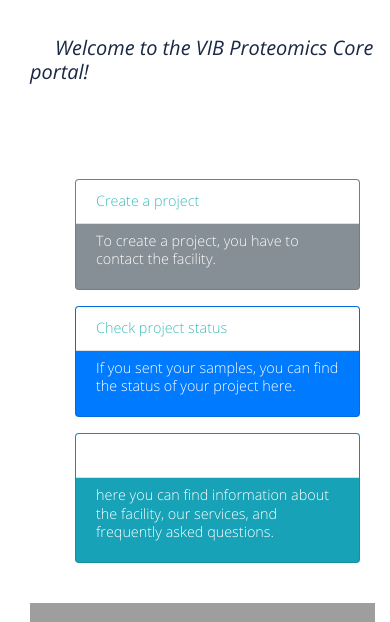
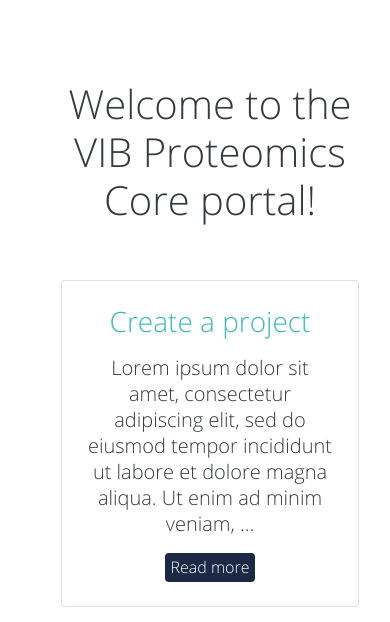
Before and after one commit to temaia/vibproteomicscore, a Django app: page / in a window 390 px wide. Shown: the part 121-743 px from the top of the page. Run offline with Django 3.2, Linux system fonts and the light colour scheme; some libraries are stand-ins or nearby versions; grey boxes are pictures that could not be loaded.

Commit message:
changed lay out home page

```diff
--- a/templates/home.html
+++ b/templates/home.html
@@ -6,9 +6,11 @@
 <div class='container'>
 <div class="row">
   <div class="col-12 ml-auto">
-
+<!--
     <h5 class="frb">Welcome to the VIB Proteomics Core portal!</h5>
     <br>
+-->
+    <!--
   <div class="py-4">
     <div class="container">
       <div class="row">
@@ -54,6 +56,85 @@
     </div>
 </div>
 
+-->
+<!--
+  <div class="py-3 text-center">
+    <div class="container">
+      <div class="row justify-content-center">
+        <div class="col-md-4 p-4">
+          <h4> <b><a href="{% url 'projectregistration' %}">Create a project</a></b> </h4>
+          <p>Lorem ipsum dolor sit amet, consectetur adipiscing elit, sed do eiusmod tempor incididunt ut labore et dolore magna aliqua. Ut enim ad minim veniam, quis nostrud exercitation ullamco laboris nisi ut aliquip ex ea commodo consequat. Duis aute irure dolor in reprehenderit in voluptate velit esse cillum dolore eu fugiat nulla pariatur. Excepteur sint occaecat cupidatat non proident, sunt in culpa qui officia deserunt mollit anim id est laborum.</p>
+        </div>
+        <div class="col-md-4 col-6 p-4" >
+          <h4> <b><a href="{% url 'project-info' %}">Check project status</a></b> </h4>
+          <p>Lorem ipsum dolor sit amet, consectetur adipiscing elit, sed do eiusmod tempor incididunt ut labore et dolore magna aliqua. Ut enim ad minim veniam, quis nostrud exercitation ullamco laboris nisi ut aliquip ex ea commodo consequat. Duis aute irure dolor in reprehenderit in voluptate velit esse cillum dolore eu fugiat nulla pariatur. Excepteur sint occaecat cupidatat non proident, sunt in culpa qui officia deserunt mollit anim id est laborum.</p>
+        </div>
+        <div class="col-md-4 col-6 p-4">
+          <h4> <b><a href="{% url 'questions' %}">Information</a></b></h4>
+          <p style="text-align: justify;">Lorem ipsum dolor sit amet, consectetur adipiscing elit, sed do eiusmod tempor incididunt ut labore et dolore magna aliqua. Ut enim ad minim veniam, quis nostrud exercitation ullamco laboris nisi ut aliquip ex ea commodo consequat. Duis aute irure dolor in reprehenderit in voluptate velit esse cillum dolore eu fugiat nulla pariatur. Excepteur sint occaecat cupidatat non proident, sunt in culpa qui officia deserunt mollit anim id est laborum.</p>
+        </div>
+      </div>
+    </div>
+  </div>
+-->
+<!--
+<div class="py-5 text-center filter-dark" style="background-image: url('http://www.vib.be/VIBMediaLibrary/Science%20and%20Technologies/Core-Facilities_PEC_275.jpg');background-size:cover;background-position:center center;" >
+    <div class="container py-5">
+      <div class="row">
+        <div class="col-md-12">
+           <h1> Proteomics Core Facility </h1>
+        </div>
+      </div>
+    </div>
+</div>
+-->
+
+
+  <div class="py-5 text-white">
+    <div class="container">
+      <div class="row">
+        <div class="col-md-12 text-center">
+          <h1 class="text-dark mb-4">Welcome to the VIB Proteomics Core portal!</h1>
+        </div>
+      </div>
+      <div class="row text-dark">
+        <div class="col-lg-4 p-3">
+          <div class="card text-center">
+            <div class="card-body p-4">
+              <h3><a href="{% url 'projectregistration' %}">Create a project</a></h3>
+              <p class="my-3 lead">Lorem ipsum dolor sit amet, consectetur adipiscing elit, sed do eiusmod tempor incididunt ut labore et dolore magna aliqua. Ut enim ad minim veniam, ...</p> <a class="btn btn-link" href="{% url 'projectregistration' %}">Read more</a>
+            </div>
+          </div>
+        </div>
+        <div class="col-lg-4 col-md-6 p-3">
+          <div class="card text-center">
+            <div class="card-body p-4">
+              <h3><a href="{% url 'project-info' %}">Check project status</a></h3>
+              <p class="my-3 lead">Lorem ipsum dolor sit amet, consectetur adipiscing elit, sed do eiusmod tempor incididunt ut labore et dolore magna aliqua. Ut enim ad minim veniam, ...</p> <a class="btn btn-link" href="{% url 'project-info' %}">Read more</a>
+            </div>
+          </div>
+        </div>
+        <div class="col-lg-4 col-md-6 p-3">
+          <div class="card text-center">
+            <div class="card-body p-4" >
+              <h3><a href="{% url 'questions' %}">Information</a></h3>
+              <p class="my-3 lead">Lorem ipsum dolor sit amet, consectetur adipiscing elit, sed do eiusmod tempor incididunt ut labore et dolore magna aliqua. Ut enim ad minim veniam, ...</p> <a class="btn btn-link" href="{% url 'questions' %}">Read more</a>
+            </div>
+          </div>
+        </div>
+      </div>
+    </div>
+  </div>
+
+  <div class="py-5 text-center filter-dark" style="background-image: url('https://corefacilities.vib.be/images/headers/PEC/PEC_large.jpg');background-size:cover;background-position:center center;" >
+    <div class="container py-5">
+      <div class="row">
+        <div class="col-md-12">
+           <!--<h1> Proteomics Core Facility </h1>-->
+        </div>
+      </div>
+    </div>
+</div>
 
     <!--<p class="fr">This website is a an extension of our facility's<a href="https://corefacilities.vib.be/pec"> main page</a> and serves 2 goals:</p>
     <ul class="ab">
```
